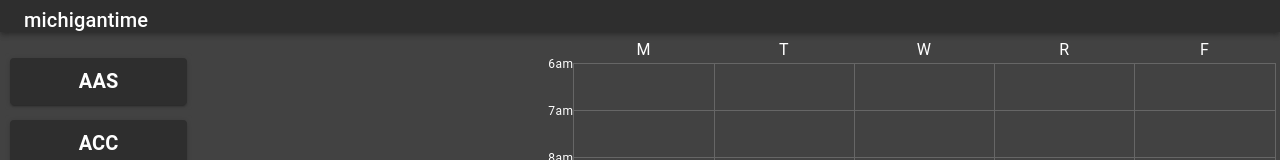
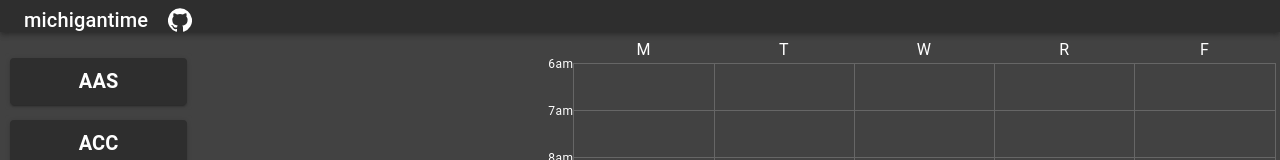
Before and after one commit to akdiam/michigantime, a React (Create React App) app: page / in a window 1280 px wide. Shown: the top 160 px of the page. Built offline with nearby package versions, Linux system fonts and the light colour scheme.

Commit message:
tab title

```diff
--- a/public/index.html
+++ b/public/index.html
@@ -24,7 +24,7 @@
       work correctly both with client-side routing and a non-root public URL.
       Learn how to configure a non-root public URL by running `npm run build`.
     -->
-    <title>React App</title>
+    <title>michigantime</title>
   </head>
   <body>
     <noscript>You need to enable JavaScript to run this app.</noscript>
--- a/src/Header/Header.js
+++ b/src/Header/Header.js
@@ -1,12 +1,21 @@
 import React from 'react';
 import AppBar from '@material-ui/core/AppBar';
-import { Typography, Toolbar } from '@material-ui/core';
+import { Typography, Toolbar, Button } from '@material-ui/core';
+import GitHubIcon from '@material-ui/icons/GitHub';
 
 export default function Header() {
+    const handleClick = (event) => {
+        event.stopPropagation();
+        const githubURL = 'https://github.com/akdiam/michigantime';
+        window.open(githubURL);
+    }
     return (
         <div className="header">
             <AppBar position="static" style={{height:"4vh"}} color="secondary">
-                <Toolbar><Typography variant="h6" style={{paddingBottom:'25px'}}>michigantime</Typography></Toolbar>
+                <Toolbar>
+                    <Typography variant="h6" style={{paddingBottom:'25px'}}>michigantime</Typography>
+                    <Button onClick={handleClick} color="inherit" style={{paddingBottom:'30px'}}><GitHubIcon/></Button>
+                </Toolbar>
             </AppBar>
         </div>
     )
```
